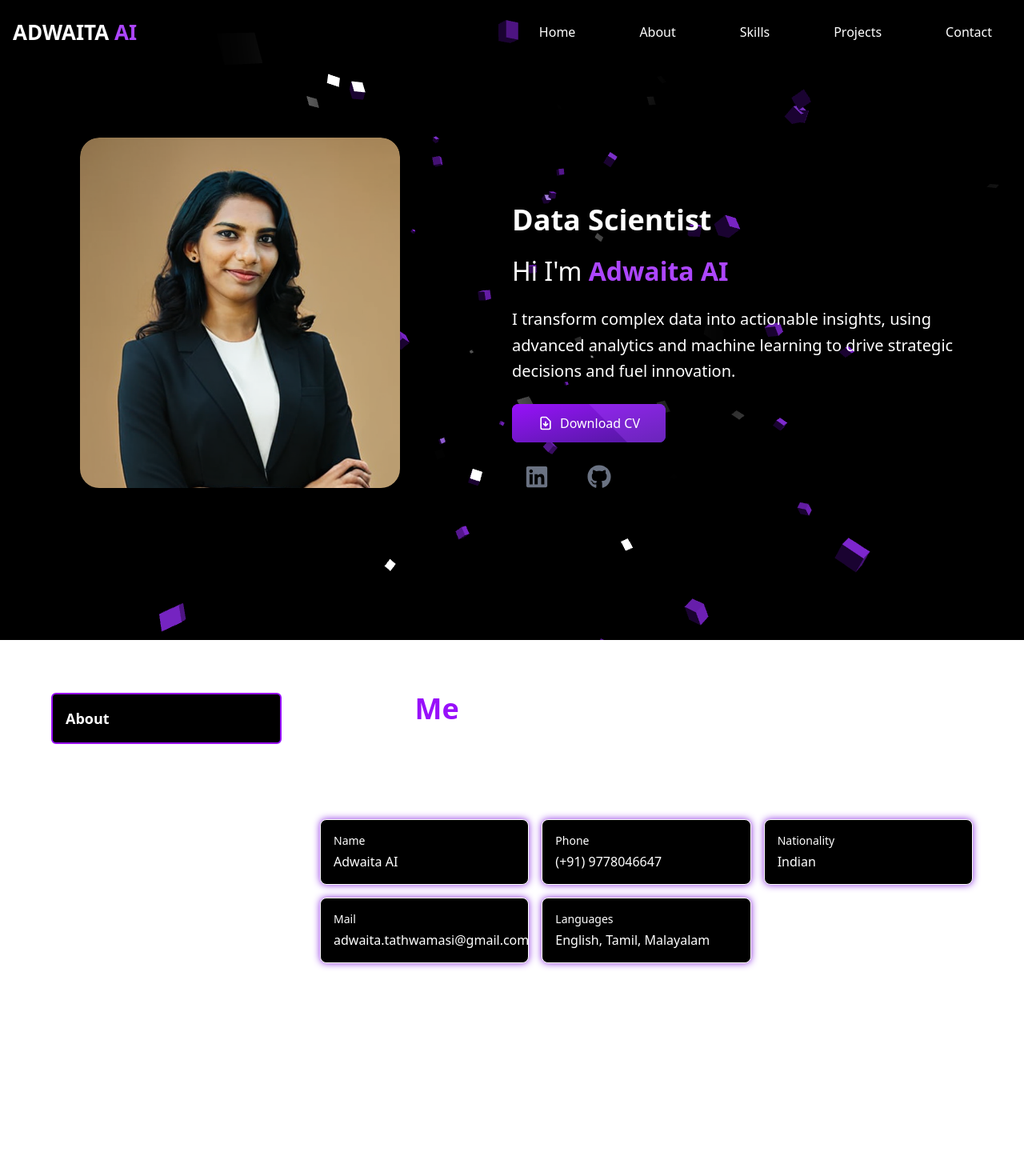
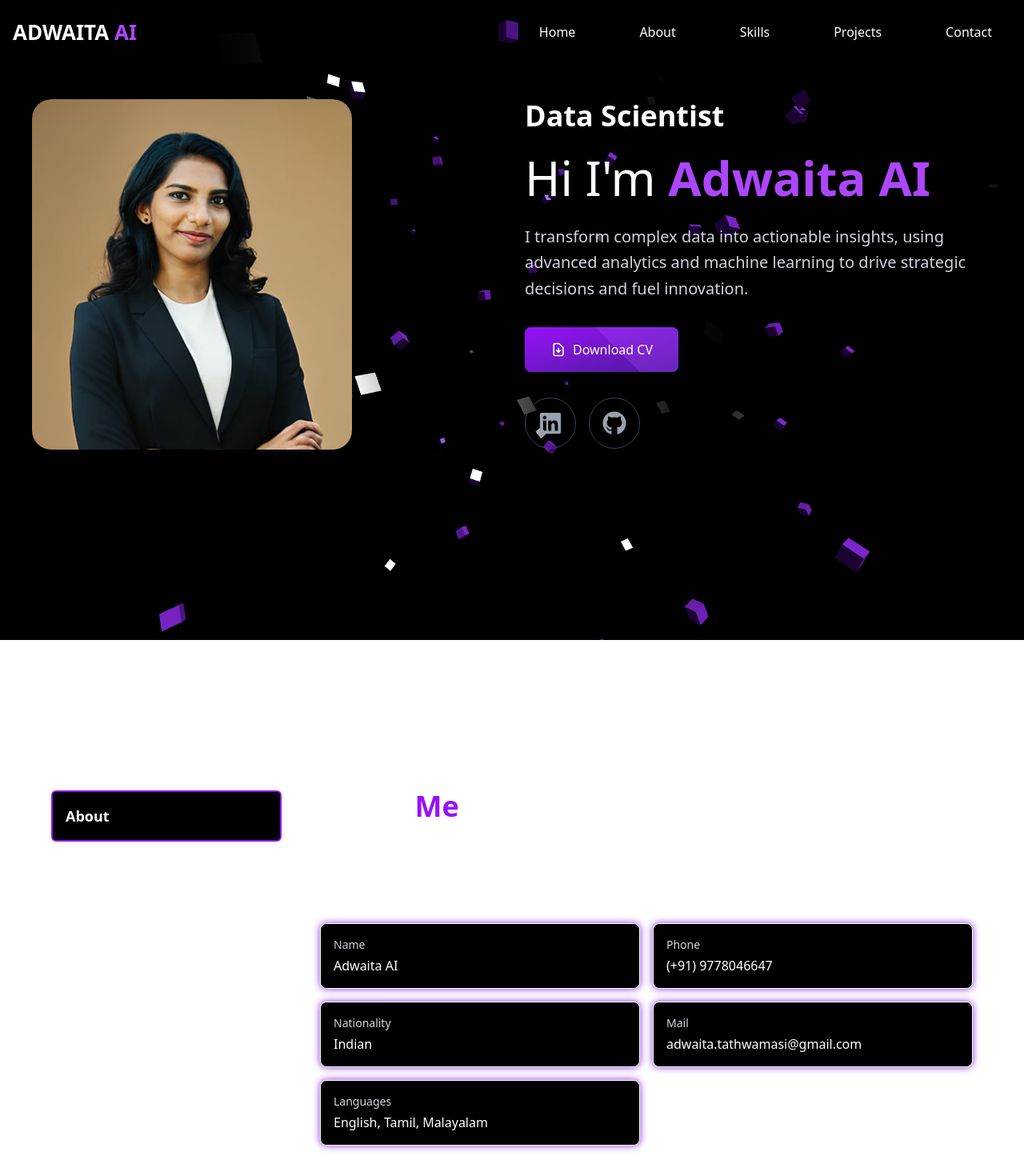
Before and after one commit to adwaita-ai/Adwaita_Portfolio, a Next.js app: page / in a window 1280 px wide. Shown: the top 1470 px of the page at 80% size. Built offline with nearby package versions, Linux system fonts and the light colour scheme.

Commit message:
Auto update

```diff
--- a/src/app/About/About.jsx
+++ b/src/app/About/About.jsx
@@ -8,15 +8,14 @@ const About = () => {
     switch (activeSection) {
       case 'about':
         return (
-          <>
-          <div className=''>
-            <div className="text-4xl font-bold text-white">
+          <div className="space-y-6">
+            <div className="text-2xl sm:text-3xl md:text-4xl font-bold text-white">
               About <span className="text-purple-600">Me</span>
             </div>
-            <div className="text-white text-base leading-relaxed mt-4">
+            <div className="text-white text-sm sm:text-base leading-relaxed">
               I am a data scientist committed to transforming raw data into actionable insights through statistical analysis, machine learning, and data visualization. My work is focused on driving decision-making and delivering real-world impact.
             </div>
-            <div className="grid grid-cols-1 sm:grid-cols-2 md:grid-cols-3 gap-4 mt-6">
+            <div className="grid grid-cols-1 sm:grid-cols-2 gap-3 sm:gap-4">
               {[
                 { label: 'Name', value: 'Adwaita AI' },
                 { label: 'Phone', value: '(+91) 9778046647' },
@@ -24,30 +23,29 @@ const About = () => {
                 { label: 'Mail', value: 'adwaita.tathwamasi@gmail.com' },
                 { label: 'Languages', value: 'English, Tamil, Malayalam' },
               ].map((item, idx) => (
-                <div key={idx} className="bg-black border border-white text-white rounded-lg p-4 shadow-[0_0_10px_#8a2be2] hover:translate-y-[-3px] transition">
-                  <div className="text-sm mb-1">{item.label}</div>
-                  <div className="text-base">{item.value}</div>
+                <div key={idx} className="bg-black border border-white text-white rounded-lg p-3 sm:p-4 shadow-[0_0_10px_#8a2be2] hover:translate-y-[-3px] transition-transform duration-300">
+                  <div className="text-xs sm:text-sm text-gray-300 mb-1">{item.label}</div>
+                  <div className="text-sm sm:text-base font-medium break-words">{item.value}</div>
                 </div>
               ))}
             </div>
           </div>
-          </>
         );
 
       case 'experience':
         return (
-          <div>
-            <h1 className="text-4xl font-bold text-white">
+          <div className="space-y-6">
+            <h1 className="text-2xl sm:text-3xl md:text-4xl font-bold text-white">
               <span className="text-purple-600">Experience</span>
             </h1>
-            <div className="grid grid-cols-1 sm:grid-cols-2 gap-4 mt-10">
-              <div className="bg-black text-white border border-white rounded-lg p-4 shadow-[0_0_10px_#8a2be2] hover:translate-y-[-3px] transition">
-                <div className="flex justify-between items-center">
-                  <div className="text-lg font-bold text-purple-300 ">Data Science Intern</div>
-                  <div className="text-sm text-gray-400">Aug 2024 – Apr 2025</div>
+            <div className="grid grid-cols-1 gap-4">
+              <div className="bg-black text-white border border-white rounded-lg p-4 sm:p-6 shadow-[0_0_10px_#8a2be2] hover:translate-y-[-3px] transition-transform duration-300">
+                <div className="flex flex-col sm:flex-row sm:justify-between sm:items-start gap-2">
+                  <div className="text-base sm:text-lg font-bold text-purple-300">Data Science Intern</div>
+                  <div className="text-xs sm:text-sm text-gray-400">Aug 2024 – Apr 2025</div>
                 </div>
-                <div className="text-sm mt-1">Luminar Technolab, Kochi</div>
-                <div className="text-sm mt-4 leading-relaxed mb-2">
+                <div className="text-sm text-gray-300 mt-1">Luminar Technolab, Kochi</div>
+                <div className="text-sm leading-relaxed mt-3 sm:mt-4">
                   Performed EDA, data cleaning, and visualizations using Matplotlib,
                   Seaborn, and Power BI. Applied ML algorithms for classification,
                   regression, and clustering, with hands-on experience in deep learning
@@ -56,18 +54,17 @@ const About = () => {
               </div>
             </div>
           </div>
-
         );
 
       case 'education':
         return (
-          <div>
-            <h1 className="text-4xl font-bold text-white">
+          <div className="space-y-6">
+            <h1 className="text-2xl sm:text-3xl md:text-4xl font-bold text-white">
               <span className="text-purple-600">Education</span>
             </h1>
-            <div className="mt-10">
-              {/* First row with two cards */}
-              <div className="grid grid-cols-1 md:grid-cols-2 gap-6 mb-6">
+            <div className="space-y-4 sm:space-y-6">
+              {/* First two education cards */}
+              <div className="grid grid-cols-1 md:grid-cols-2 gap-4 sm:gap-6">
                 {[
                   {
                     degree: "B.Tech in Computer Science & Engineering",
@@ -86,29 +83,37 @@ const About = () => {
                 ].map((edu, idx) => (
                   <div
                     key={idx}
-                    className="bg-black text-white border border-white rounded-lg p-6 shadow-[0_0_10px_#8a2be2] hover:translate-y-[-3px] transition min-h-[220px] w-full"
+                    className="bg-black text-white border border-white rounded-lg p-4 sm:p-6 shadow-[0_0_10px_#8a2be2] hover:translate-y-[-3px] transition-transform duration-300"
                   >
-                    <div className="flex flex-col sm:flex-row sm:justify-between sm:items-start">
-                      <div className="text-lg font-bold text-purple-300">{edu.degree}</div>
-                      <div className="text-sm text-gray-400 mt-1 sm:mt-0 sm:ml-4 whitespace-nowrap">{edu.years}</div>
+                    <div className="flex flex-col gap-2">
+                      <div className="flex flex-col sm:flex-row sm:justify-between sm:items-start gap-1">
+                        <div className="text-sm sm:text-base md:text-lg font-bold text-purple-300 leading-tight">{edu.degree}</div>
+                        <div className="text-xs sm:text-sm text-gray-400 shrink-0">{edu.years}</div>
                       </div>
-                    <div className="text-sm mt-6">{edu.university}</div>
-                    <div className="text-sm mt-1">{edu.college}</div>
-                    <div className="text-sm mt-2">{edu.score}</div>
+                      <div className="space-y-1 mt-2 sm:mt-4">
+                        <div className="text-xs sm:text-sm text-gray-300">{edu.university}</div>
+                        <div className="text-xs sm:text-sm text-gray-300">{edu.college}</div>
+                        <div className="text-xs sm:text-sm font-medium">{edu.score}</div>
+                      </div>
+                    </div>
                   </div>
                 ))}
               </div>
 
-              {/* Second row with centered card */}
+              {/* Third education card - centered on larger screens */}
               <div className="flex justify-center">
-                <div className="bg-black text-white border border-white rounded-lg p-6 shadow-[0_0_10px_#8a2be2] hover:translate-y-[-3px] transition min-h-[220px] w-full md:w-1/2">
-                  <div className="flex flex-col sm:flex-row sm:justify-between sm:items-start">
-                    <div className="text-lg font-bold text-purple-300">High School</div>
-                    <div className="text-sm text-gray-400 mt-1 sm:mt-0 sm:ml-4 whitespace-nowrap">2017 – 2018</div>
+                <div className="bg-black text-white border border-white rounded-lg p-4 sm:p-6 shadow-[0_0_10px_#8a2be2] hover:translate-y-[-3px] transition-transform duration-300 w-full md:w-1/2">
+                  <div className="flex flex-col gap-2">
+                    <div className="flex flex-col sm:flex-row sm:justify-between sm:items-start gap-1">
+                      <div className="text-sm sm:text-base md:text-lg font-bold text-purple-300">High School</div>
+                      <div className="text-xs sm:text-sm text-gray-400 shrink-0">2017 – 2018</div>
                     </div>
-                  <div className="text-sm mt-8">Central Board of Secondary Education</div>
-                  <div className="text-sm mt-1">SN Trusts Central School</div>
-                  <div className="text-sm mt-2">Percentage : 94%</div>
+                    <div className="space-y-1 mt-2 sm:mt-4">
+                      <div className="text-xs sm:text-sm text-gray-300">Central Board of Secondary Education</div>
+                      <div className="text-xs sm:text-sm text-gray-300">SN Trusts Central School</div>
+                      <div className="text-xs sm:text-sm font-medium">Percentage : 94%</div>
+                    </div>
+                  </div>
                 </div>
               </div>
             </div>
@@ -121,17 +126,19 @@ const About = () => {
   };
 
   return (
-    <div id="about" className="w-full p-8  h-150 font-sans">
-      <div className="flex flex-col lg:flex-row gap-12 max-w-6xl mx-auto">
-        {/* Sidebar */}
-        <div className="flex flex-col lg:w-1/4 gap-4">
+    <div id="about" className="w-full px-4 sm:px-6 md:px-8 py-8 sm:py-12 font-sans">
+      <div className="flex flex-col lg:flex-row gap-6 sm:gap-8 lg:gap-12 max-w-6xl mx-auto">
+        {/* Mobile-First Tabbed Navigation */}
+        <div className="w-full lg:w-1/4">
+          {/* Mobile: Horizontal scrollable tabs */}
+          <div className="flex lg:flex-col gap-2 sm:gap-3 lg:gap-4 overflow-x-auto pb-2 lg:pb-0">
             {['about', 'experience', 'education'].map((section) => (
               <div
                 key={section}
-              className={`cursor-pointer p-4 rounded-md text-lg transition ${
+                className={`cursor-pointer p-3 sm:p-4 rounded-md text-sm sm:text-base lg:text-lg transition-all duration-300 whitespace-nowrap lg:whitespace-normal ${
                   activeSection === section
                     ? 'border-2 border-purple-600 bg-black text-white font-bold'
-                  : 'text-white hover:text-purple-400'
+                    : 'text-white hover:text-purple-400 hover:bg-gray-900/50'
                 }`}
                 onClick={() => setActiveSection(section)}
               >
@@ -139,14 +146,14 @@ const About = () => {
               </div>
             ))}
           </div>
+        </div>
 
         {/* Main Content */}
-        <div className="flex-1 flex flex-col gap-8">
+        <div className="flex-1">
           {renderContent()}
         </div>
       </div>
     </div>
-
   );
 };
 
--- a/src/app/page.jsx
+++ b/src/app/page.jsx
@@ -10,36 +10,36 @@ const Home = () => {
   return (
     <>
       {/* Hero Section */}
-      <section className="h-[550px] mt-30 ml-10 mr-10 mb-[40px] m">
-        <div className="container mx-auto h-full xl:pt-8 xl:pb-2">
-          <div className="flex flex-col items-center gap-5 xl:flex-row xl:justify-between">
+      <section className="min-h-screen sm:h-auto px-4 sm:px-6 md:px-8 lg:px-10 py-8 sm:py-12 md:py-16">
+        <div className="container mx-auto h-full">
+          <div className="flex flex-col items-center gap-6 sm:gap-8 md:gap-10 xl:flex-row xl:justify-between xl:items-center">
             {/* Photo Section */}
-            <div className="order-1 xl:order-none mt-[-100px] p-15">
+            <div className="order-1 xl:order-none w-full flex justify-center xl:w-auto">
               <Photo />
             </div>
 
             {/* Text Content */}
-            <div className="order-2 xl:order-none text-white text-center xl:text-left xl:w-1/2 justify-center">
-              <span className="text-4xl font-semibold mb-5 block">Data Scientist</span>
-              <h1 className="text-[32px] mb-5">
+            <div className="order-2 xl:order-none text-white text-center xl:text-left xl:w-1/2 px-2 sm:px-4">
+              <span className="text-2xl sm:text-3xl md:text-4xl font-semibold mb-3 sm:mb-4 md:mb-5 block">Data Scientist</span>
+              <h1 className="text-2xl sm:text-3xl md:text-4xl lg:text-5xl xl:text-6xl mb-4 sm:mb-5 leading-tight">
                 Hi I'm <span className="text-purple-500 font-semibold">Adwaita AI</span>
               </h1>
-              <p className="text-xl leading-relaxed mb-6">
+              <p className="text-base sm:text-lg md:text-xl leading-relaxed mb-6 sm:mb-8 text-gray-300 max-w-2xl mx-auto xl:mx-0">
                 I transform complex data into actionable insights, using advanced analytics and machine learning to
                 drive strategic decisions and fuel innovation.
               </p>
 
               {/* Download CV Button */}
-              <div className="flex flex-col sm:flex-row gap-4 justify-center xl:justify-start">
+              <div className="flex flex-col sm:flex-row gap-4 justify-center xl:justify-start mb-6 sm:mb-8">
                 <a
                   href="/Adwaita.AI_ATSResume.pdf"
                   download="AdwaitaAI_Resume.pdf"
-                  className="group relative inline-flex items-center justify-center px-8 py-3 overflow-hidden font-medium text-white bg-gradient-to-r from-purple-600 to-indigo-600 rounded-lg shadow-lg transition-all duration-300 ease-out hover:scale-105 hover:shadow-purple-500/50"
+                  className="group relative inline-flex items-center justify-center px-6 sm:px-8 py-3 sm:py-4 overflow-hidden font-medium text-white bg-gradient-to-r from-purple-600 to-indigo-600 rounded-lg shadow-lg transition-all duration-300 ease-out hover:scale-105 hover:shadow-purple-500/50 text-sm sm:text-base"
                 >
                   <span className="absolute inset-0 w-full h-full bg-gradient-to-br from-purple-600 to-violet-900"></span>
                   <span className="absolute bottom-0 right-0 block w-64 h-64 mb-32 mr-4 transition-all duration-500 origin-bottom-left transform rotate-45 translate-x-24 bg-purple-500 opacity-30 group-hover:rotate-90 ease"></span>
                   <span className="relative flex items-center gap-2">
-                    <svg className="w-5 h-5" fill="none" stroke="currentColor" viewBox="0 0 24 24" xmlns="http://www.w3.org/2000/svg">
+                    <svg className="w-4 h-4 sm:w-5 sm:h-5" fill="none" stroke="currentColor" viewBox="0 0 24 24" xmlns="http://www.w3.org/2000/svg">
                       <path strokeLinecap="round" strokeLinejoin="round" strokeWidth="2" d="M12 10v6m0 0l-3-3m3 3l3-3m2 8H7a2 2 0 01-2-2V5a2 2 0 012-2h5.586a1 1 0 01.707.293l5.414 5.414a1 1 0 01.293.707V19a2 2 0 01-2 2z"></path>
                     </svg>
                     Download CV
@@ -48,22 +48,22 @@ const Home = () => {
               </div>
 
               {/* Social Icons */}
-              <div className="flex gap-4 mt-3 justify-center xl:justify-start">
+              <div className="flex gap-3 sm:gap-4 justify-center xl:justify-start">
                 <a
                   href="https://www.linkedin.com/in/adwaita-ai"
                   target="_blank"
                   rel="noopener noreferrer"
-                  className="p-4 rounded-full transition text-gray-500"
+                  className="p-3 sm:p-4 rounded-full transition-all duration-300 text-gray-400 hover:text-blue-500 hover:bg-blue-500/10 border border-gray-700 hover:border-blue-500"
                 >
-                  <FaLinkedin className="text-3xl"/>
+                  <FaLinkedin className="text-2xl sm:text-3xl"/>
                 </a>
                 <a
                   href="https://github.com/adwaita-ai"
                   target="_blank"
                   rel="noopener noreferrer"
-                  className="p-4 rounded-full transition text-gray-500"
+                  className="p-3 sm:p-4 rounded-full transition-all duration-300 text-gray-400 hover:text-gray-200 hover:bg-gray-700/50 border border-gray-700 hover:border-gray-500"
                 >
-                  <FaGithub className="text-3xl"/>
+                  <FaGithub className="text-2xl sm:text-3xl"/>
                 </a>
               </div>
             </div>
@@ -72,19 +72,19 @@ const Home = () => {
       </section>
 
       {/* Additional Sections */}
-      <section className="py-16 px-4 bg-transparent" id="about">
+      <section className="py-12 sm:py-16 md:py-20 px-4 sm:px-6 md:px-8 bg-transparent" id="about">
         <About />
       </section>
 
-<section className="py-16 px-4 bg-transparent" id="skills">
+      <section className="py-12 sm:py-16 md:py-20 px-4 sm:px-6 md:px-8 bg-transparent" id="skills">
         <Skills />
       </section>
 
-<section className="py-16 px-4 bg-transparent" id="projects">
+      <section className="py-12 sm:py-16 md:py-20 px-4 sm:px-6 md:px-8 bg-transparent" id="projects">
         <Projects />
       </section>
 
-<section className="py-16 px-4 bg-transparent" id="contact">
+      <section className="py-12 sm:py-16 md:py-20 px-4 sm:px-6 md:px-8 bg-transparent" id="contact">
         <Contact />
       </section>
     </>
```
Lines whose indentation alone changed are shown as unchanged.
